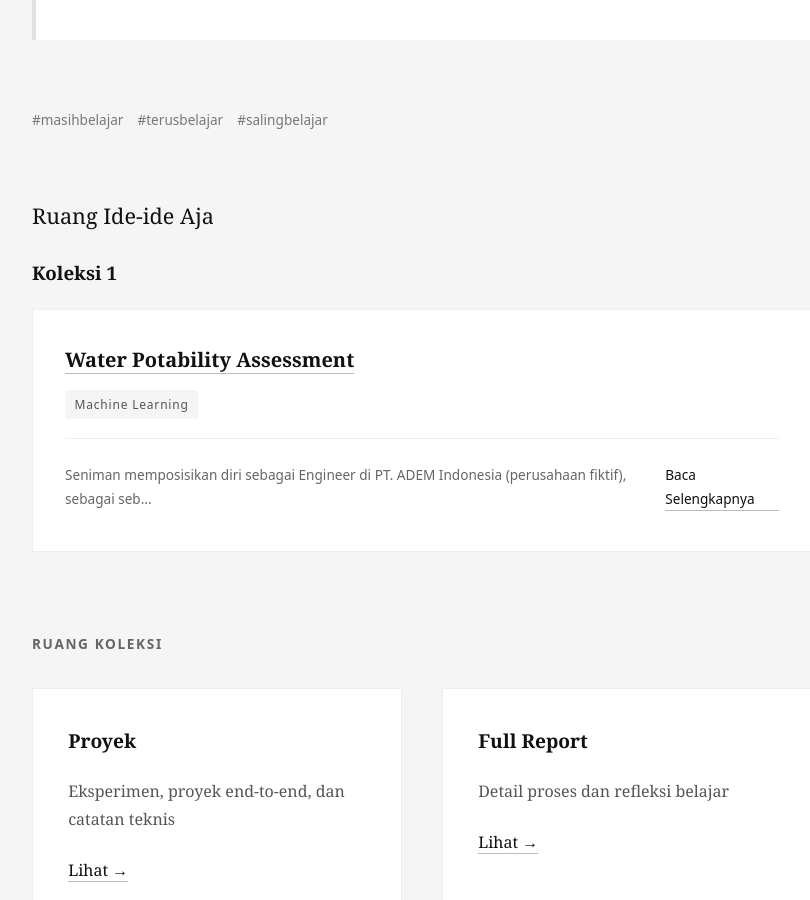
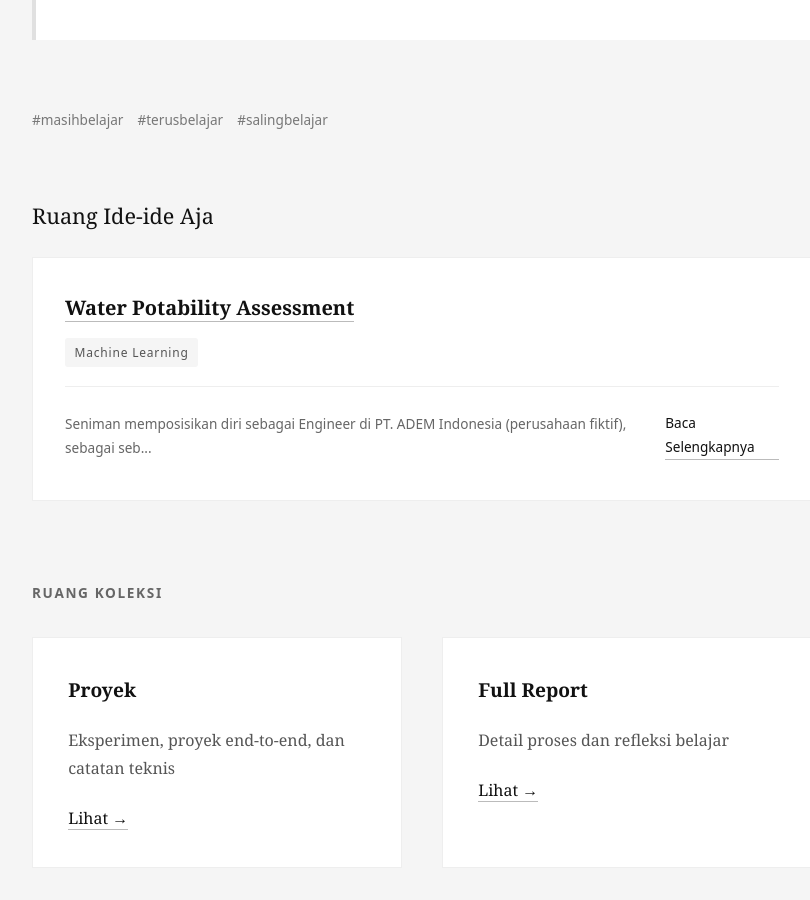
Before and after one commit to Sulbae/Sulbae.github.io, a Jekyll site: the page built from index.md, in a window 1280 px wide and 900 px high, scrolled down 1256 px. Shown: the whole window, without its empty margins (218-1028 px from the left). Built offline with Jekyll 4.4.1, drawn with Linux system fonts in a browser that asks for light colours.

Commit message:
Update index.md

```diff
--- a/index.md
+++ b/index.md
@@ -22,7 +22,6 @@ Karya-karya yang didokumentasikan dan ditampilkan pada ruang ini tidak hanya mer
 `#masihbelajar` `#terusbelajar` `#salingbelajar`
 
 ## Ruang Ide-ide Aja
-### Koleksi 1
 {% assign featured_projects = site.projects
   | where_exp: "project", "project.published != false"
   | sort: "date"
```
